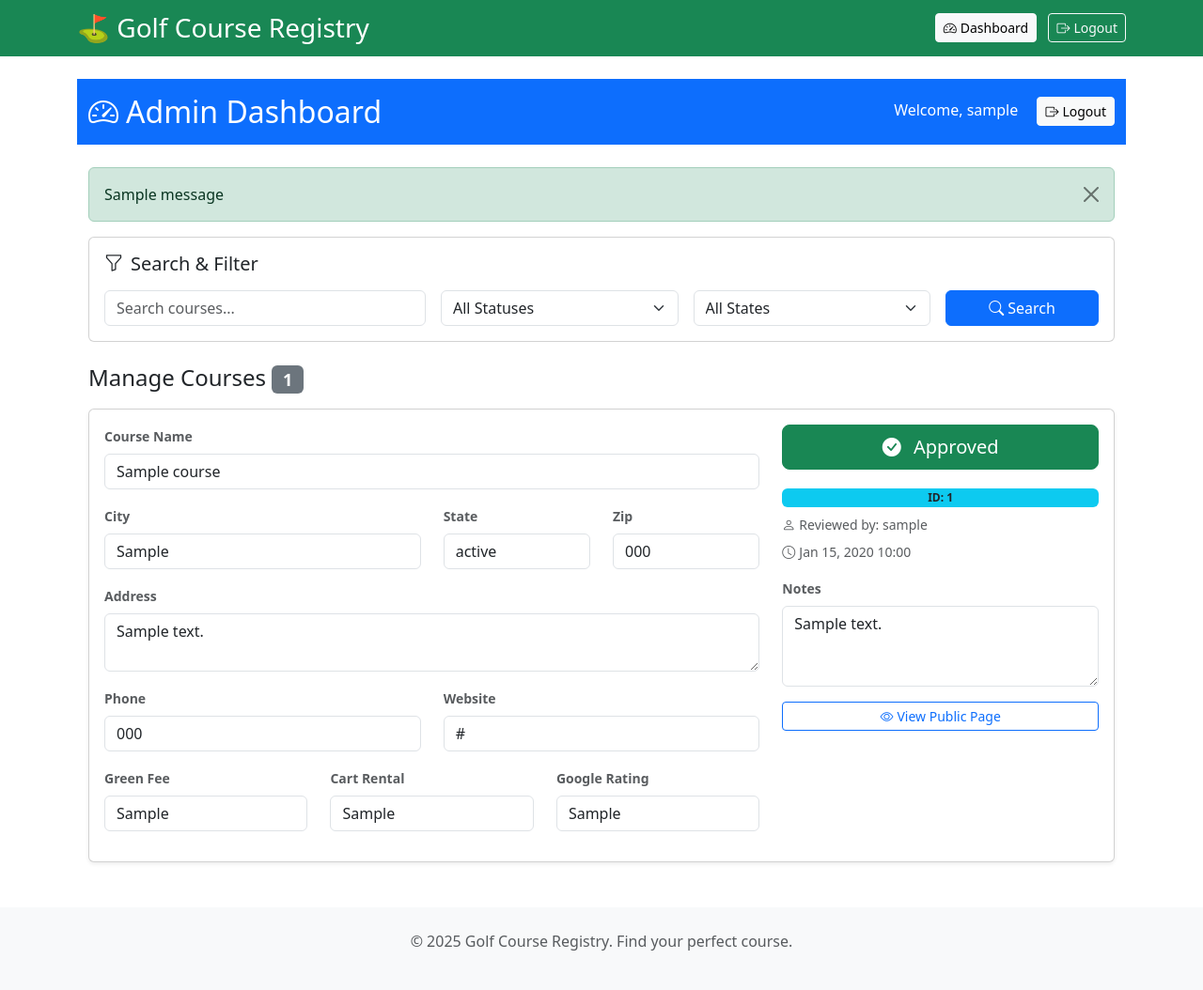
After one commit to agsheves/golf-app, a Django app: page /admin/dashboard/ in a window 1280 px wide. The commit adds this page. Shown: the whole page at 94% size. Run offline with Django 5.2, Linux system fonts and the light colour scheme; a user stored in the database is signed in; tables that the repository leaves empty hold one stand-in row (values such as "Sample post"); one stand-in notice (Sample message) is shown; some libraries are stand-ins or nearby versions.

Commit message:
Add administrator capabilities for managing courses and user access
Introduces a new admin interface for managing courses, including approval status and editable course information. Adds dedicated admin login/logout functionality and restricts course detail views to approved courses for non-admin users.

Replit-Commit-Author: Agent
Replit-Commit-Session-Id: af33eff0-f067-474b-8951-381969a1110b
Replit-Commit-Checkpoint-Type: intermediate_checkpoint
Replit-Commit-Screenshot-Url: https://storage.googleapis.com/screenshot-production-us-central1/0889fddd-c417-451b-8504-c8f83941c106/af33eff0-f067-474b-8951-381969a1110b/SgkrvQ2

```diff
--- /dev/null
+++ b/frontend/templates/frontend/admin_dashboard.html
@@ -0,0 +1,283 @@
+{% extends 'frontend/base.html' %}
+
+{% block title %}Admin Dashboard - Golf Course Registry{% endblock %}
+
+{% block content %}
+<div class="bg-primary text-white py-3 mb-4">
+    <div class="container">
+        <div class="d-flex justify-content-between align-items-center">
+            <h2 class="mb-0">
+                <i class="bi bi-speedometer2 me-2"></i>Admin Dashboard
+            </h2>
+            <div>
+                <span class="me-3">Welcome, {{ user.username }}</span>
+                <a href="{% url 'admin_logout' %}" class="btn btn-light btn-sm">
+                    <i class="bi bi-box-arrow-right me-1"></i>Logout
+                </a>
+            </div>
+        </div>
+    </div>
+</div>
+
+<div class="container mb-5">
+    {% if messages %}
+        {% for message in messages %}
+        <div class="alert alert-{{ message.tags }} alert-dismissible fade show" role="alert">
+            {{ message }}
+            <button type="button" class="btn-close" data-bs-dismiss="alert"></button>
+        </div>
+        {% endfor %}
+    {% endif %}
+
+    <div class="card mb-4">
+        <div class="card-body">
+            <h5 class="card-title mb-3">
+                <i class="bi bi-funnel me-2"></i>Search & Filter
+            </h5>
+            <form method="get" class="row g-3">
+                <div class="col-md-4">
+                    <input type="text" class="form-control" name="search" placeholder="Search courses..." value="{{ search_query }}">
+                </div>
+                <div class="col-md-3">
+                    <select class="form-select" name="status">
+                        <option value="">All Statuses</option>
+                        {% for value, label in status_choices %}
+                        <option value="{{ value }}" {% if selected_status == value %}selected{% endif %}>{{ label }}</option>
+                        {% endfor %}
+                    </select>
+                </div>
+                <div class="col-md-3">
+                    <select class="form-select" name="state">
+                        <option value="">All States</option>
+                        {% for state in states %}
+                        <option value="{{ state }}" {% if selected_state == state %}selected{% endif %}>{{ state }}</option>
+                        {% endfor %}
+                    </select>
+                </div>
+                <div class="col-md-2">
+                    <button type="submit" class="btn btn-primary w-100">
+                        <i class="bi bi-search me-1"></i>Search
+                    </button>
+                </div>
+            </form>
+        </div>
+    </div>
+
+    <div class="mb-3">
+        <h4>Manage Courses <span class="badge bg-secondary">{{ courses.count }}</span></h4>
+    </div>
+
+    <div class="row g-4">
+        {% for course in courses %}
+        <div class="col-12">
+            <div class="card shadow-sm course-admin-card" data-course-id="{{ course.id }}">
+                <div class="card-body">
+                    <div class="row">
+                        <div class="col-md-8">
+                            <div class="mb-3">
+                                <label class="form-label fw-bold small text-muted">Course Name</label>
+                                <input type="text" class="form-control editable-field"
+                                       data-field="name"
+                                       value="{{ course.name }}"
+                                       data-course-id="{{ course.id }}">
+                            </div>
+
+                            <div class="row mb-3">
+                                <div class="col-md-6">
+                                    <label class="form-label fw-bold small text-muted">City</label>
+                                    <input type="text" class="form-control editable-field"
+                                           data-field="city"
+                                           value="{{ course.city }}"
+                                           data-course-id="{{ course.id }}">
+                                </div>
+                                <div class="col-md-3">
+                                    <label class="form-label fw-bold small text-muted">State</label>
+                                    <input type="text" class="form-control editable-field"
+                                           data-field="state"
+                                           value="{{ course.state }}"
+                                           data-course-id="{{ course.id }}">
+                                </div>
+                                <div class="col-md-3">
+                                    <label class="form-label fw-bold small text-muted">Zip</label>
+                                    <input type="text" class="form-control editable-field"
+                                           data-field="zip_code"
+                                           value="{{ course.zip_code }}"
+                                           data-course-id="{{ course.id }}">
+                                </div>
+                            </div>
+
+                            <div class="mb-3">
+                                <label class="form-label fw-bold small text-muted">Address</label>
+                                <textarea class="form-control editable-field"
+                                          data-field="address"
+                                          rows="2"
+                                          data-course-id="{{ course.id }}">{{ course.address }}</textarea>
+                            </div>
+
+                            <div class="row mb-3">
+                                <div class="col-md-6">
+                                    <label class="form-label fw-bold small text-muted">Phone</label>
+                                    <input type="text" class="form-control editable-field"
+                                           data-field="phone_number"
+                                           value="{{ course.phone_number }}"
+                                           data-course-id="{{ course.id }}">
+                                </div>
+                                <div class="col-md-6">
+                                    <label class="form-label fw-bold small text-muted">Website</label>
+                                    <input type="url" class="form-control editable-field"
+                                           data-field="website"
+                                           value="{{ course.website }}"
+                                           data-course-id="{{ course.id }}">
+                                </div>
+                            </div>
+
+                            <div class="row mb-3">
+                                <div class="col-md-4">
+                                    <label class="form-label fw-bold small text-muted">Green Fee</label>
+                                    <input type="text" class="form-control editable-field"
+                                           data-field="cost"
+                                           value="{{ course.cost }}"
+                                           data-course-id="{{ course.id }}">
+                                </div>
+                                <div class="col-md-4">
+                                    <label class="form-label fw-bold small text-muted">Cart Rental</label>
+                                    <input type="text" class="form-control editable-field"
+                                           data-field="rent_cart_cost"
+                                           value="{{ course.rent_cart_cost }}"
+                                           data-course-id="{{ course.id }}">
+                                </div>
+                                <div class="col-md-4">
+                                    <label class="form-label fw-bold small text-muted">Google Rating</label>
+                                    <input type="text" class="form-control editable-field"
+                                           data-field="rating_google"
+                                           value="{{ course.rating_google }}"
+                                           data-course-id="{{ course.id }}">
+                                </div>
+                            </div>
+                        </div>
+
+                        <div class="col-md-4">
+                            <div class="text-center mb-3">
+                                <button class="btn btn-lg w-100 approval-toggle-btn
+                                       {% if course.status == 'approved' %}btn-success{% else %}btn-outline-secondary{% endif %}"
+                                        data-course-id="{{ course.id }}"
+                                        data-status="{{ course.status }}">
+                                    <i class="bi {% if course.status == 'approved' %}bi-check-circle-fill{% else %}bi-circle{% endif %} me-2"></i>
+                                    <span class="status-text">{{ course.get_status_display }}</span>
+                                </button>
+                            </div>
+
+                            <div class="badge bg-info text-dark w-100 mb-2">
+                                ID: {{ course.id }}
+                            </div>
+
+                            {% if course.reviewed_by %}
+                            <div class="small text-muted mb-2">
+                                <i class="bi bi-person me-1"></i>Reviewed by: {{ course.reviewed_by.username }}
+                            </div>
+                            {% endif %}
+
+                            {% if course.reviewed_at %}
+                            <div class="small text-muted mb-3">
+                                <i class="bi bi-clock me-1"></i>{{ course.reviewed_at|date:"M d, Y H:i" }}
+                            </div>
+                            {% endif %}
+
+                            <div class="mb-3">
+                                <label class="form-label fw-bold small text-muted">Notes</label>
+                                <textarea class="form-control editable-field"
+                                          data-field="moderation_notes"
+                                          rows="3"
+                                          placeholder="Admin notes..."
+                                          data-course-id="{{ course.id }}">{{ course.moderation_notes }}</textarea>
+                            </div>
+
+                            <a href="{% url 'course_detail' course.id %}" target="_blank" class="btn btn-sm btn-outline-primary w-100">
+                                <i class="bi bi-eye me-1"></i>View Public Page
+                            </a>
+                        </div>
+                    </div>
+                </div>
+            </div>
+        </div>
+        {% empty %}
+        <div class="col-12">
+            <div class="alert alert-info">
+                <i class="bi bi-info-circle me-2"></i>No courses found.
+            </div>
+        </div>
+        {% endfor %}
+    </div>
+</div>
+
+<script>
+document.addEventListener('DOMContentLoaded', function() {
+    const csrfToken = '{{ csrf_token }}';
+
+    document.querySelectorAll('.approval-toggle-btn').forEach(btn => {
+        btn.addEventListener('click', function() {
+            const courseId = this.dataset.courseId;
+            const statusText = this.querySelector('.status-text');
+            const icon = this.querySelector('i');
+
+            fetch(`/admin/course/${courseId}/toggle-approval/`, {
+                method: 'POST',
+                headers: {
+                    'X-CSRFToken': csrfToken,
+                    'Content-Type': 'application/json',
+                }
+            })
+            .then(response => response.json())
+            .then(data => {
+                if (data.success) {
+                    statusText.textContent = data.status_display;
+                    this.dataset.status = data.status;
+
+                    if (data.status === 'approved') {
+                        this.classList.remove('btn-outline-secondary');
+                        this.classList.add('btn-success');
+                        icon.classList.remove('bi-circle');
+                        icon.classList.add('bi-check-circle-fill');
+                    } else {
+                        this.classList.remove('btn-success');
+                        this.classList.add('btn-outline-secondary');
+                        icon.classList.remove('bi-check-circle-fill');
+                        icon.classList.add('bi-circle');
+                    }
+                }
+            });
+        });
+    });
+
+    let updateTimeout;
+    document.querySelectorAll('.editable-field').forEach(field => {
+        field.addEventListener('input', function() {
+            clearTimeout(updateTimeout);
+            const courseId = this.dataset.courseId;
+            const fieldName = this.dataset.field;
+            const value = this.value;
+
+            updateTimeout = setTimeout(() => {
+                fetch(`/admin/course/${courseId}/update-field/`, {
+                    method: 'POST',
+                    headers: {
+                        'X-CSRFToken': csrfToken,
+                        'Content-Type': 'application/x-www-form-urlencoded',
+                    },
+                    body: `field=${fieldName}&value=${encodeURIComponent(value)}`
+                })
+                .then(response => response.json())
+                .then(data => {
+                    if (data.success) {
+                        this.classList.add('border-success');
+                        setTimeout(() => {
+                            this.classList.remove('border-success');
+                        }, 1000);
+                    }
+                });
+            }, 800);
+        });
+    });
+});
+</script>
+{% endblock %}
--- a/frontend/templates/frontend/base.html
+++ b/frontend/templates/frontend/base.html
@@ -6,8 +6,9 @@
     <meta http-equiv="Cache-Control" content="no-cache, no-store, must-revalidate">
     <meta http-equiv="Pragma" content="no-cache">
     <meta http-equiv="Expires" content="0">
-    <title>Golf Course Registry</title>
+    <title>{% block title %}Golf Course Registry{% endblock %}</title>
     <link href="https://cdn.jsdelivr.net/npm/bootstrap@5.3.0/dist/css/bootstrap.min.css" rel="stylesheet">
+    <link rel="stylesheet" href="https://cdn.jsdelivr.net/npm/bootstrap-icons@1.11.0/font/bootstrap-icons.css">
     <script src="https://unpkg.com/htmx.org@1.9.10"></script>
     <style>
         .course-card {
@@ -43,6 +44,20 @@
             <a class="navbar-brand" href="{% url 'course_list' %}">
                 <h3 class="mb-0">⛳ Golf Course Registry</h3>
             </a>
+            <div class="ms-auto">
+                {% if user.is_authenticated and user.is_staff %}
+                    <a href="{% url 'admin_dashboard' %}" class="btn btn-light btn-sm me-2">
+                        <i class="bi bi-speedometer2 me-1"></i>Dashboard
+                    </a>
+                    <a href="{% url 'admin_logout' %}" class="btn btn-outline-light btn-sm">
+                        <i class="bi bi-box-arrow-right me-1"></i>Logout
+                    </a>
+                {% else %}
+                    <a href="{% url 'admin_login' %}" class="btn btn-outline-light btn-sm">
+                        <i class="bi bi-shield-lock me-1"></i>Admin
+                    </a>
+                {% endif %}
+            </div>
         </div>
     </nav>
 
--- a/frontend/views.py
+++ b/frontend/views.py
@@ -40,7 +40,10 @@ def course_list(request):
 
 
 def course_detail(request, course_id):
-    course = get_object_or_404(Course, id=course_id, status='approved')
+    if request.user.is_authenticated and request.user.is_staff:
+        course = get_object_or_404(Course, id=course_id)
+    else:
+        course = get_object_or_404(Course, id=course_id, status='approved')
 
     context = {
         'course': course,
--- a/golf_registry/urls.py
+++ b/golf_registry/urls.py
@@ -19,11 +19,18 @@ from django.urls import path, include
 from django.conf import settings
 from django.conf.urls.static import static
 from frontend import views
+from frontend import admin_views
 
 urlpatterns = [
-    path('admin/', admin.site.urls),
+    path('django-admin/', admin.site.urls),
     path('', views.course_list, name='course_list'),
     path('course/<int:course_id>/', views.course_detail, name='course_detail'),
+
+    path('admin/login/', admin_views.admin_login_view, name='admin_login'),
+    path('admin/logout/', admin_views.admin_logout_view, name='admin_logout'),
+    path('admin/dashboard/', admin_views.admin_dashboard, name='admin_dashboard'),
+    path('admin/course/<int:course_id>/toggle-approval/', admin_views.toggle_course_approval, name='toggle_course_approval'),
+    path('admin/course/<int:course_id>/update-field/', admin_views.update_course_field, name='update_course_field'),
 ]
 
 if settings.DEBUG:
```
Also changed, not shown: frontend/admin_views.py (added, +124 -0 lines), frontend/templates/frontend/admin_login.html (added, +50 -0 lines), frontend/templates/frontend/course_list.html (+6 -8 lines).
